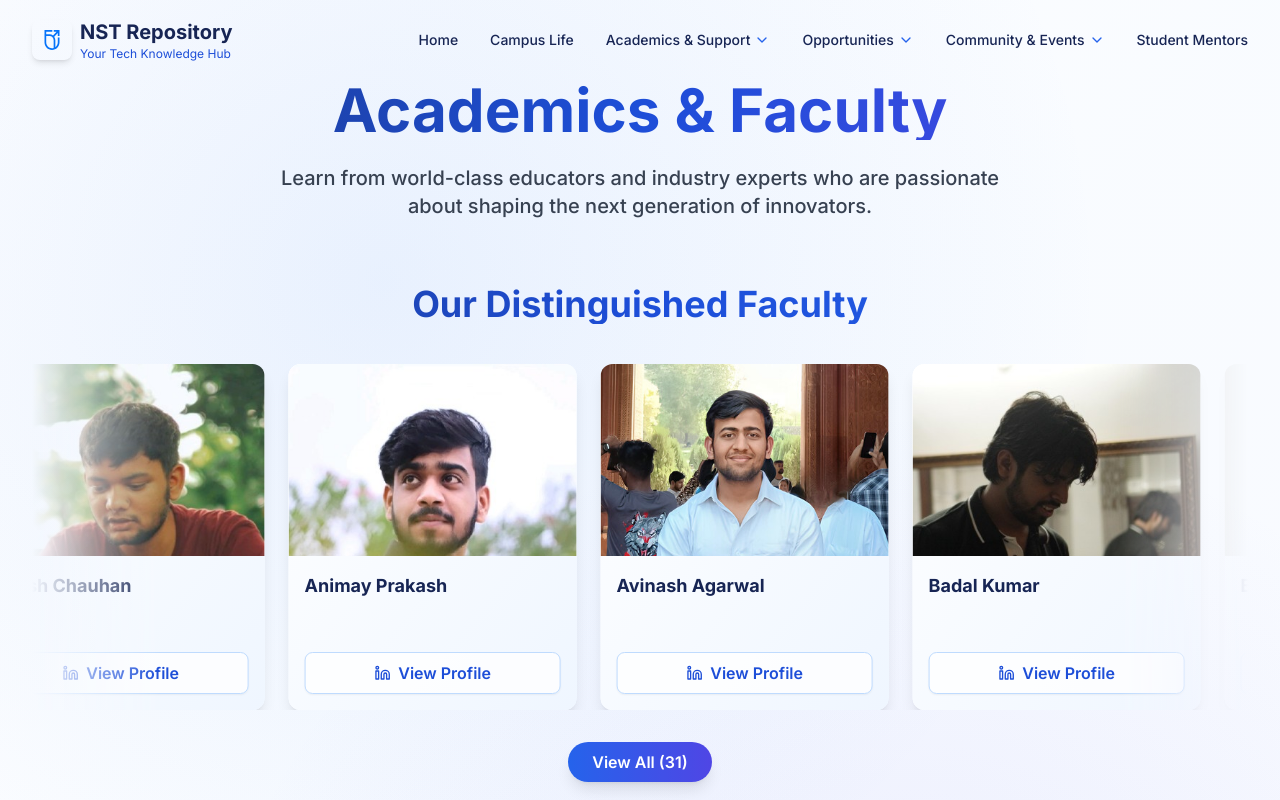
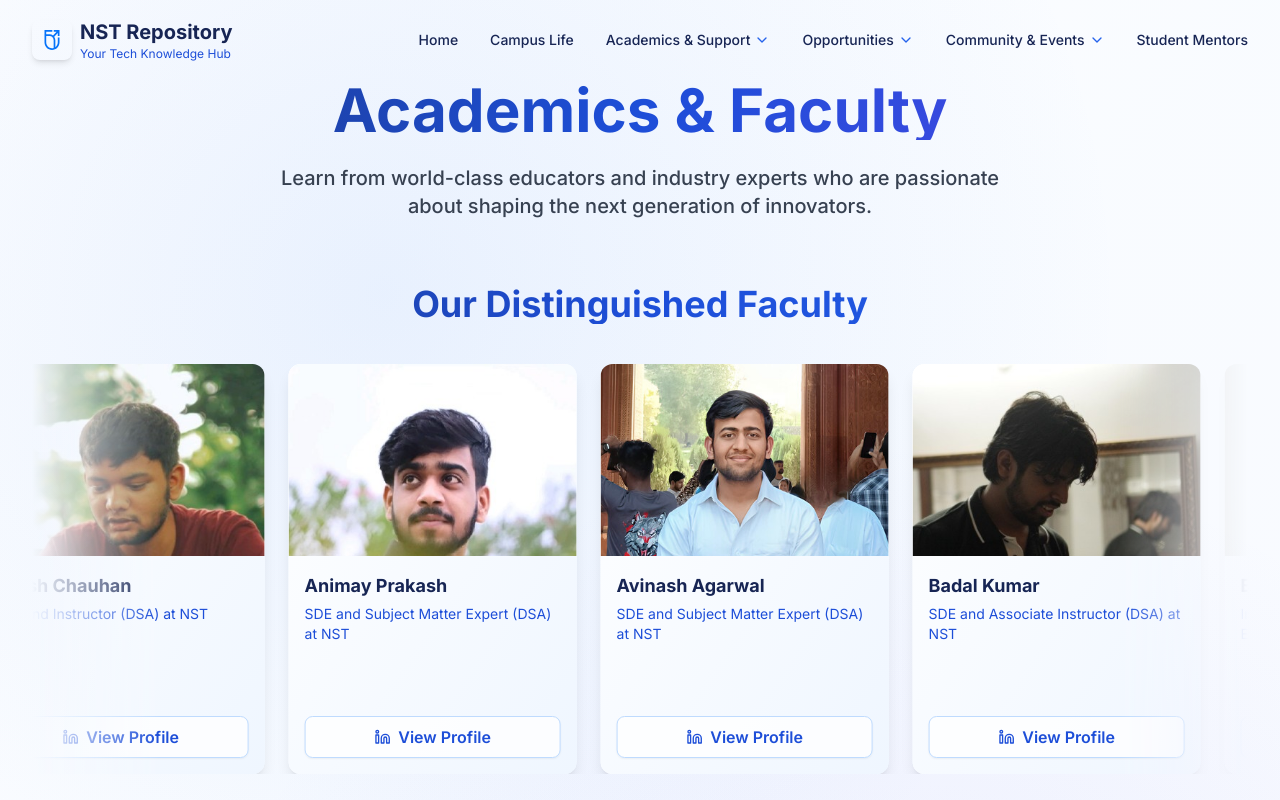
Before and after one commit to MerakiWorks-1/Project-01-NST, a React (Vite) app: page /academics/faculty in a window 1280 px wide. Shown: the top 800 px of the page. Built offline with nearby package versions, Linux system fonts and the light colour scheme.

Commit message:
Updated AcademicsFaculty

```diff
--- a/src/components/AcademicsFaculty.tsx
+++ b/src/components/AcademicsFaculty.tsx
@@ -17,7 +17,7 @@ interface Person {
 }
 
 // --- REDESIGNED CARD COMPONENT ---
-const CardItem = ({ person }: { person: Person }) => (
+const CardItem = ({ person, showBio = true }: { person: Person; showBio?: boolean }) => (
   <div className="group relative bg-gradient-to-br from-white to-blue-50 rounded-xl shadow-lg w-72 flex flex-col justify-between transition-all duration-300 hover:shadow-2xl hover:!scale-105">
     <div className="absolute -inset-px bg-gradient-to-r from-blue-400 to-indigo-400 rounded-xl opacity-0 group-hover:opacity-100 transition-opacity duration-300" />
     <div className="relative h-full bg-gradient-to-br from-white to-blue-50 rounded-xl z-10 flex flex-col">
@@ -38,9 +38,11 @@ const CardItem = ({ person }: { person: Person }) => (
       <div className="p-4 flex-1 flex flex-col justify-between">
         <div>
           <h3 className="text-lg font-bold text-blue-950">{person.name}</h3>
-          {/* <p className="text-sm text-blue-700 mt-1 line-clamp-3 min-h-[60px]">
-            {person.bio}
-          </p> */}
+          {showBio && (
+            <p className="text-sm text-blue-700 mt-1 line-clamp-3 min-h-[60px]">
+              {person.bio}
+            </p>
+          )}
         </div>
         <div className="mt-3 flex flex-wrap gap-2 items-center justify-center min-h-[24px]">
           {person.badges?.map((logo, idx) => (
@@ -81,6 +83,7 @@ const FlowingCardsSection = ({
 }) => {
   const [showAll, setShowAll] = useState(false);
   const animationDuration = data.length * 5;
+  const showBio = sectionId === "faculty"; // Only show bio for faculty
 
   return (
     <div className="mb-16">
@@ -107,7 +110,7 @@ const FlowingCardsSection = ({
                     key={`${sectionId}-${index}`}
                     className="flex-shrink-0 mx-3"
                   >
-                    <CardItem person={person} />
+                    <CardItem person={person} showBio={showBio} />
                   </div>
                 ))}
               </div>
@@ -157,7 +160,7 @@ const FlowingCardsSection = ({
                   }}
                   className="flex justify-center"
                 >
-                  <CardItem person={person} />
+                  <CardItem person={person} showBio={showBio} />
                 </motion.div>
               ))}
             </motion.div>
```
